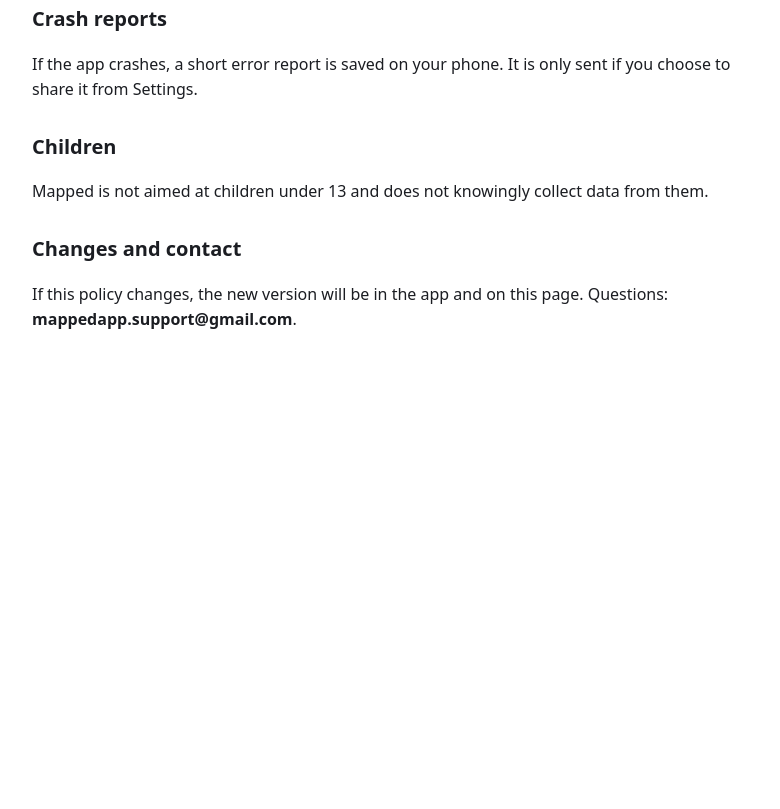
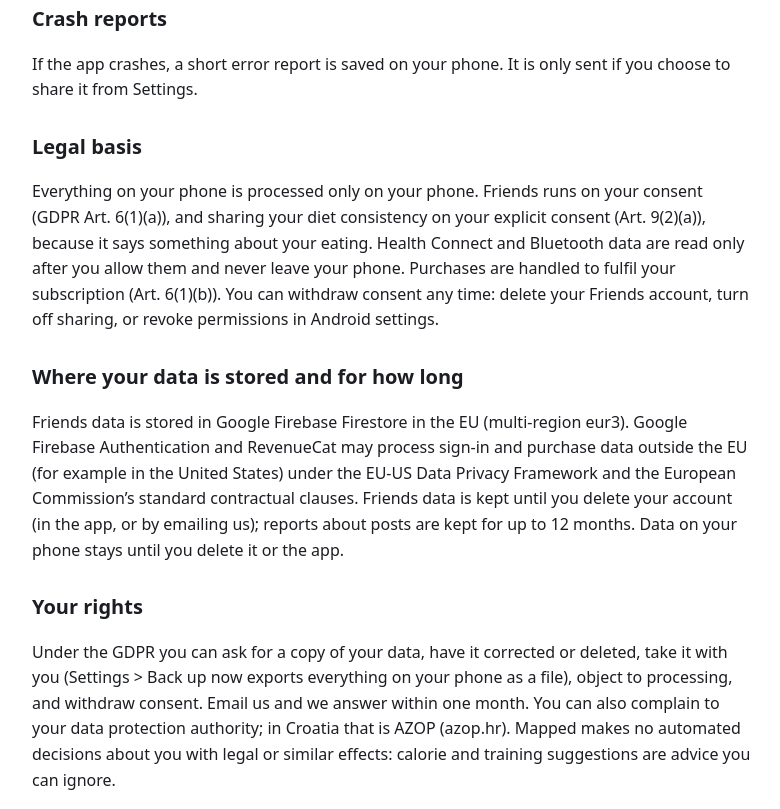
Before and after one commit to lovro64/mapped-privacy, a plain HTML site: page index.html in a window 1280 px wide. Shown: the part 1691-2500 px from the top of the page, without its empty margins (248-1028 px from the left). Before the commit the page ends 2064 px from the top, so only its background shows below. Drawn offline with Linux system fonts and the light colour scheme.

Commit message:
Privacy policy: legal basis, storage and retention, your rights (GDPR)

```diff
--- a/index.html
+++ b/index.html
@@ -23,6 +23,12 @@
 <p>Mapped Pro is sold through Google Play or the App Store. Purchases are checked with RevenueCat, which receives an anonymous app ID and the store receipt, never your workouts or health data. See https://www.revenuecat.com/privacy.</p>
 <h2>Crash reports</h2>
 <p>If the app crashes, a short error report is saved on your phone. It is only sent if you choose to share it from Settings.</p>
+<h2>Legal basis</h2>
+<p>Everything on your phone is processed only on your phone. Friends runs on your consent (GDPR Art. 6(1)(a)), and sharing your diet consistency on your explicit consent (Art. 9(2)(a)), because it says something about your eating. Health Connect and Bluetooth data are read only after you allow them and never leave your phone. Purchases are handled to fulfil your subscription (Art. 6(1)(b)). You can withdraw consent any time: delete your Friends account, turn off sharing, or revoke permissions in Android settings.</p>
+<h2>Where your data is stored and for how long</h2>
+<p>Friends data is stored in Google Firebase Firestore in the EU (multi-region eur3). Google Firebase Authentication and RevenueCat may process sign-in and purchase data outside the EU (for example in the United States) under the EU-US Data Privacy Framework and the European Commission’s standard contractual clauses. Friends data is kept until you delete your account (in the app, or by emailing us); reports about posts are kept for up to 12 months. Data on your phone stays until you delete it or the app.</p>
+<h2>Your rights</h2>
+<p>Under the GDPR you can ask for a copy of your data, have it corrected or deleted, take it with you (Settings &gt; Back up now exports everything on your phone as a file), object to processing, and withdraw consent. Email us and we answer within one month. You can also complain to your data protection authority; in Croatia that is AZOP (azop.hr). Mapped makes no automated decisions about you with legal or similar effects: calorie and training suggestions are advice you can ignore.</p>
 <h2>Children</h2>
 <p>Mapped is not aimed at children under 13 and does not knowingly collect data from them.</p>
 <h2>Changes and contact</h2>
```
